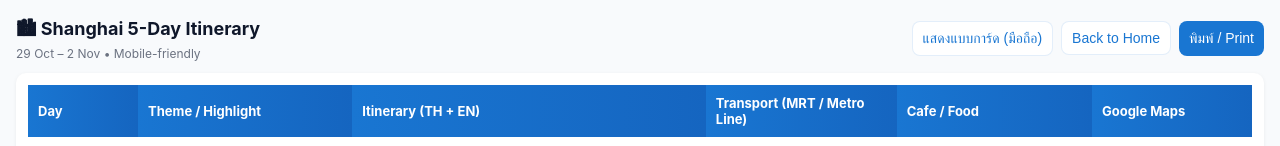
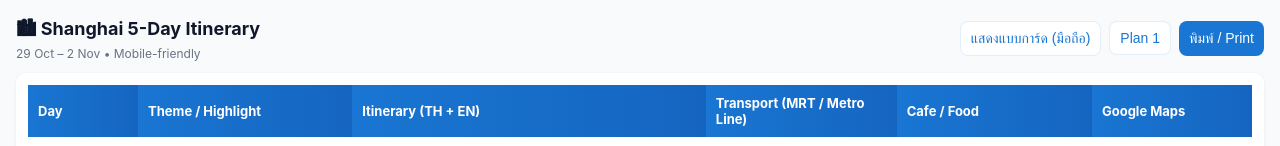
Before and after one commit to maxkub9956/Shanghai_5Days_Itinerary, a plain HTML site: page about.html in a window 1280 px wide. Shown: the top 146 px of the page. Drawn offline with Linux system fonts and the light colour scheme.

Commit message:
Update about.html

```diff
--- a/about.html
+++ b/about.html
@@ -42,7 +42,7 @@
     </div>
     <div class="controls">
       <button id="btnToggle" class="ghost">แสดงแบบการ์ด (มือถือ)</button>
-      <a href="index.html"><button class="ghost">Back to Home</button></a>
+      <a href="index.html"><button class="ghost">Plan 1</button></a>
       <button id="btnPrint">พิมพ์ / Print</button>
     </div>
   </header>
```
